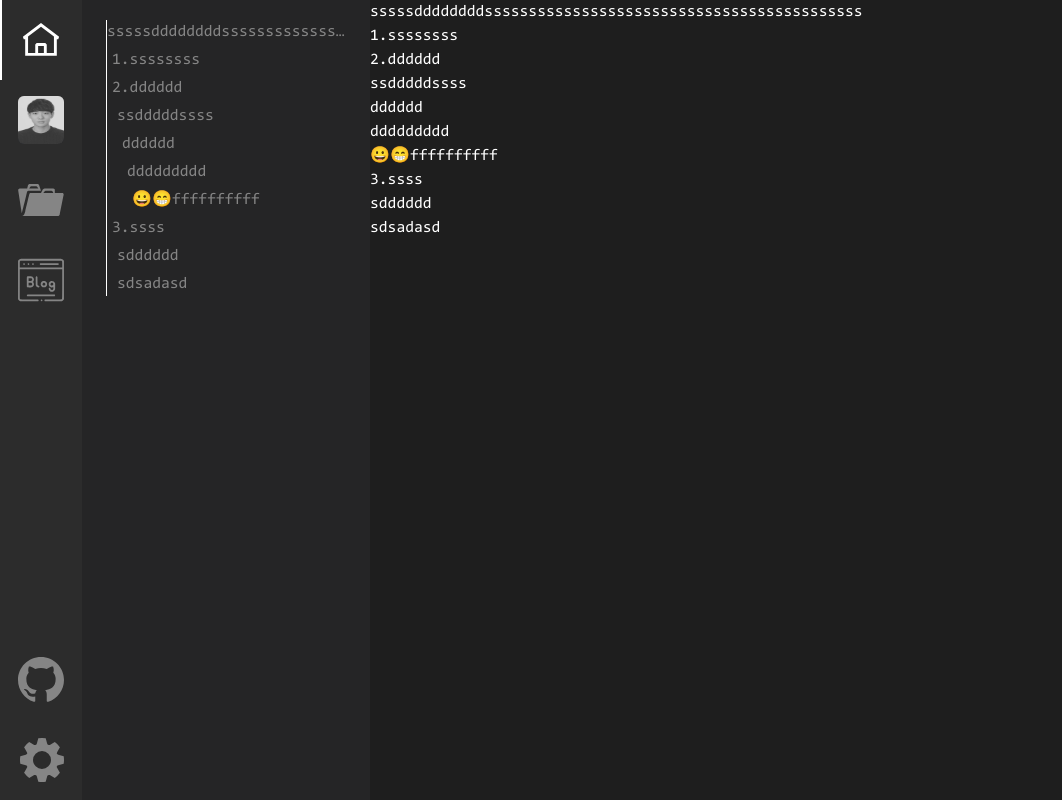
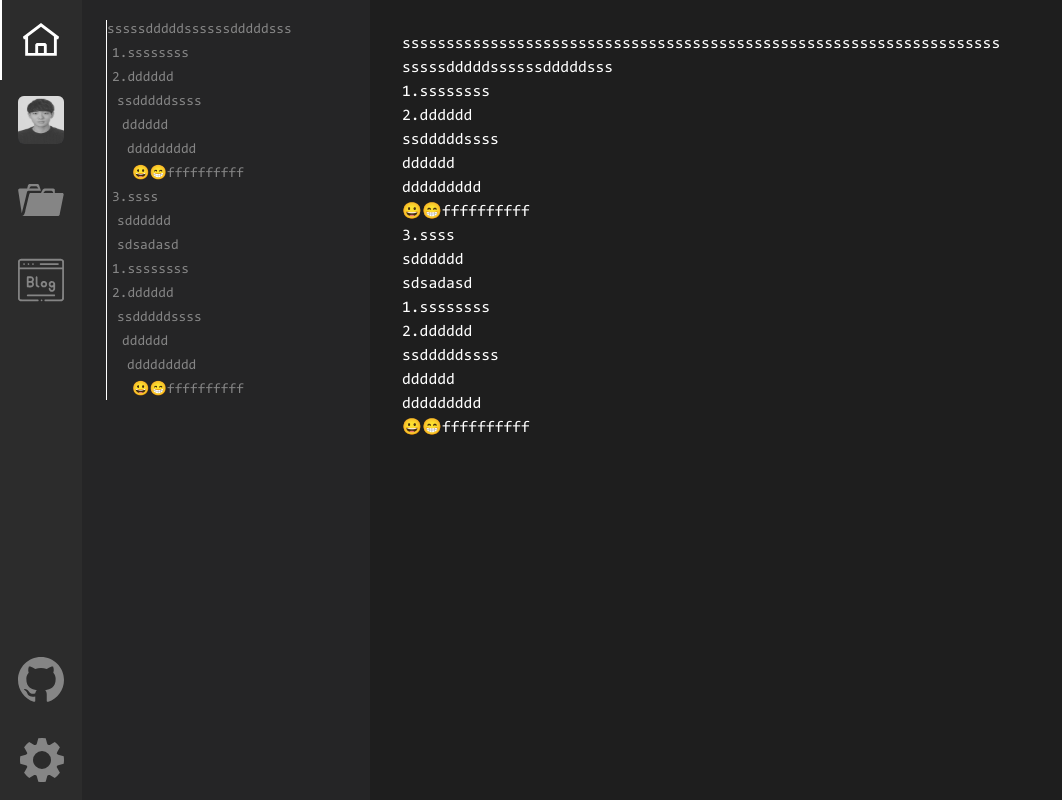
Before and after one commit to hyeonjun-L/leehyeonjun, a Next.js app: page / in a window 1280 px wide. Shown: the whole page, without its empty margins (0-1062 px from the left). Built offline with nearby package versions, Linux system fonts and the light colour scheme; no server answers.

Commit message:
feat: post list metadata 불러오기 구현

```diff
--- a/next.config.js
+++ b/next.config.js
@@ -1,12 +1,14 @@
 /** @type {import('next').NextConfig} */
 
-const withMDX = require('@next/mdx')({
-  extension: /\.mdx?$/,
-  options: {
-    remarkPlugins: [],
-    rehypePlugins: [],
-  },
-});
+// {
+//   extension: /\.mdx?$/,
+//   options: {
+//     remarkPlugins: [],
+//     rehypePlugins: [],
+//   },
+// }
+
+const withMDX = require('@next/mdx')();
 
 const nextConfig = {
   pageExtensions: ['js', 'jsx', 'md', 'mdx', 'ts', 'tsx'],
--- a/package.json
+++ b/package.json
@@ -13,7 +13,6 @@
     "@mdx-js/react": "^3.0.1",
     "@next/mdx": "^14.2.3",
     "@svgr/webpack": "^8.1.0",
-    "@types/mdx": "^2.0.13",
     "@types/node": "20.12.7",
     "@types/react": "18.3.1",
     "@types/react-dom": "18.3.0",
@@ -29,6 +28,7 @@
   },
   "devDependencies": {
     "@types/js-cookie": "^3.0.6",
+    "@types/mdx": "^2.0.13",
     "eslint": "^8.57.0",
     "eslint-config-prettier": "^9.1.0",
     "eslint-plugin-prettier": "^5.1.3",
--- a/src/app/_components/AnchorNav.tsx
+++ b/src/app/_components/AnchorNav.tsx
@@ -36,8 +36,8 @@ const AnchorNav = () => {
   };
 
   return (
-    <aside className="bg-dark-200 hidden h-full w-72 flex-shrink-0 px-6 py-5 lg:block ">
-      <section className="text-dark-600 flex w-full flex-col gap-1 border-l border-solid border-white">
+    <aside className="bg-dark-200 hidden h-full w-72 flex-shrink-0 overflow-y-auto px-6 py-5 text-sm lg:block">
+      <section className="text-dark-600 flex max-h-full w-full flex-col gap-1 border-l border-solid border-white">
         {headings.map(({ level, text }, index) => {
           const beforeLevel = index > 0 ? headings[index - 1].level : level;
 
@@ -53,7 +53,7 @@ const AnchorNav = () => {
             >
               <Link
                 href={`#${text}`}
-                className="max-w-full truncate hover:text-white"
+                className="line-clamp-2 max-w-full break-words hover:text-white"
                 replace
               >
                 {text}
--- /dev/null
+++ b/src/app/blog/page.tsx
@@ -0,0 +1,21 @@
+import { getPosts } from '@/posts';
+import fs from 'node:fs';
+import path from 'node:path';
+import { fileURLToPath } from 'node:url';
+
+export async function generateStaticParams() {
+  const posts = await getPosts();
+
+  return posts.map((post) => ({
+    slug: post.title,
+  }));
+}
+
+const page = async ({ params }: { params: { slug: string } }) => {
+  console.log(params);
+  const posts = await getPosts();
+
+  return <main className="flex flex-col"></main>;
+};
+
+export default page;
--- a/src/app/layout.tsx
+++ b/src/app/layout.tsx
@@ -28,10 +28,12 @@ export default function RootLayout({
       lang="kr"
       className={!theme || theme === 'dark' ? 'dark text-white' : ''}
     >
-      <body className={`${consola.className} flex h-dvh`}>
+      <body
+        className={`${consola.className} flex h-dvh bg-white dark:bg-dark-100`}
+      >
         <ActivityNav />
         <AnchorNav />
-        <main className="dark:bg-dark-100 h-full w-full flex-grow bg-white">
+        <main className="flex size-full flex-grow flex-col overflow-auto p-8">
           {children}
         </main>
       </body>
--- a/src/app/page.tsx
+++ b/src/app/page.tsx
@@ -1,7 +1,10 @@
 export default function Home() {
   return (
     <section>
-      <h1>sssssddddddddsssssssssssssssssssssssssssssssssssssssssss</h1>
+      <p>
+        ssssssssssssssssssssssssssssssssssssssssssssssssssssssssssssssssssss
+      </p>
+      <h1>sssssdddddssssssdddddsss</h1>
       <h2>1.ssssssss</h2>
       <h2>2.dddddd</h2>
       <h3>ssdddddssss</h3>
@@ -11,6 +14,12 @@ export default function Home() {
       <h2>3.ssss</h2>
       <h3>sdddddd</h3>
       <h3>sdsadasd</h3>
+      <h2>1.ssssssss</h2>
+      <h2>2.dddddd</h2>
+      <h3>ssdddddssss</h3>
+      <h4>dddddd</h4>
+      <h5>ddddddddd</h5>
+      <h6>😀😁ffffffffff</h6>
     </section>
   );
 }
--- /dev/null
+++ b/src/posts.ts
@@ -0,0 +1,106 @@
+// import { fileURLToPath } from 'url';
+// import { dirname, join } from 'path';
+
+// const getPosts = async (): Promise<Post[]> => {
+//   const slugs = (
+//     await readdir('./src/app/blog/(posts)', { withFileTypes: true })
+//   ).filter((dirent) => dirent.isDirectory());
+
+//   console.log('slugs:::', slugs);
+
+//   const posts = await Promise.all(
+//     slugs.map(async ({ name }) => {
+//       const moduleUrl = new URL(`./(posts)/${name}/page.mdx`, import.meta.url);
+//       const { metadata } = await import(moduleUrl.href);
+//       return { slug: name, ...metadata };
+//     }),
+//   );
+
+//   posts.sort((a, b) => +new Date(b.publishDate) - +new Date(a.publishDate));
+
+//   return posts;
+// };
+
+import { readdir } from 'fs/promises';
+
+export interface Post {
+  slug: string;
+  title: string;
+  publishDate: string;
+  //   categories: Category[];
+}
+
+export const postsPerPage = 3 as const;
+
+export async function getPosts(): Promise<Post[]> {
+  const slugs = (
+    await readdir('./src/app/blog/(posts)', { withFileTypes: true })
+  ).filter((dirent) => dirent.isDirectory());
+
+  const posts = await Promise.all(
+    slugs.map(async ({ name }) => {
+      const { metadata } = await import(`./app/blog/(posts)/${name}/page.mdx`);
+      return { slug: name, ...metadata };
+    }),
+  );
+
+  posts.sort((a, b) => +new Date(b.publishDate) - +new Date(a.publishDate));
+
+  return posts;
+}
+
+// export async function getPostsByCategory({
+//   category,
+// }: {
+//   category: Category;
+// }): Promise<Post[]> {
+//   const allPosts = await getPosts();
+
+//   // Filter posts by specified category
+//   const posts = allPosts.filter(
+//     (post) => post.categories.indexOf(category) !== -1
+//   );
+
+//   return posts;
+// }
+
+// export async function getPaginatedPosts({
+//   page,
+//   limit,
+// }: {
+//   page: number;
+//   limit: number;
+// }): Promise<{ posts: Post[]; total: number }> {
+//   const allPosts = await getPosts();
+
+//   // Get a subset of posts pased on page and limit
+//   const paginatedPosts = allPosts.slice((page - 1) * limit, page * limit);
+
+//   return {
+//     posts: paginatedPosts,
+//     total: allPosts.length,
+//   };
+// }
+
+// export async function getPaginatedPostsByCategory({
+//   page,
+//   limit,
+//   category,
+// }: {
+//   page: number;
+//   limit: number;
+//   category: Category;
+// }): Promise<{ posts: Post[]; total: number }> {
+//   const allCategoryPosts = await getPostsByCategory({ category });
+
+//   // Get a subset of posts pased on page and limit
+//   const paginatedCategoryPosts = allCategoryPosts.slice(
+//     (page - 1) * limit,
+//     page * limit
+//   );
+
+//   return {
+//     posts: paginatedCategoryPosts,
+//     total: allCategoryPosts.length,
+//   };
+// }
```
Also changed, not shown: src/app/blog/(posts)/first/page.mdx (added, +22 -0 lines), 1 other file (tests, documents, lock files or other folders).
